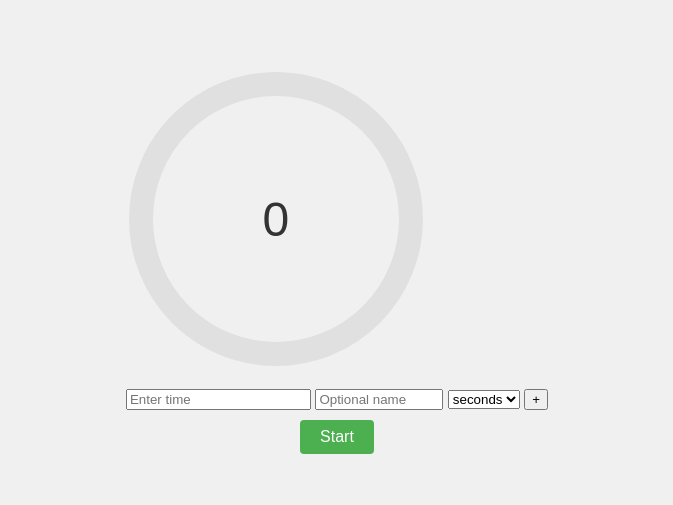
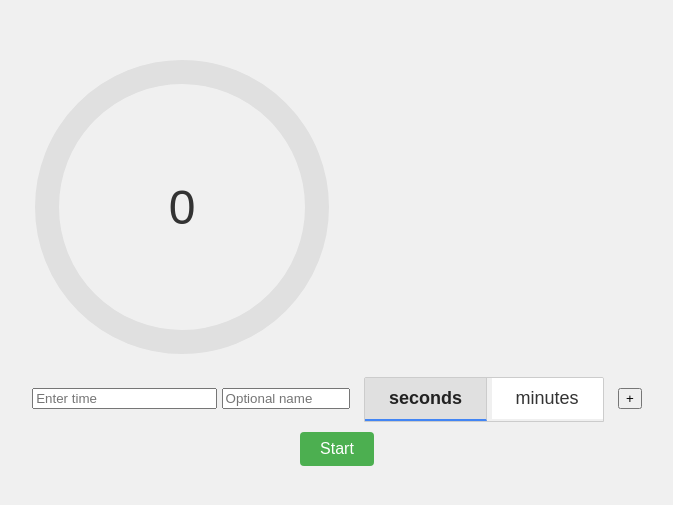
Before and after one commit to amaantootla/segment_timer, a website: page public/index.html in a window 1280 px wide. Shown: the part 129-634 px from the top of the page, without its empty margins (303-976 px from the left). Drawn offline with Linux system fonts and the light colour scheme.

Commit message:
tab toggle for time unit

```diff
--- a/public/index.html
+++ b/public/index.html
@@ -22,10 +22,10 @@
         <div class="controls">
             <input type="number" id="timer-value" placeholder="Enter time" min="1">
             <input type="text" id="timer-name" placeholder="Optional name" style="width:120px;">
-            <select id="timer-unit">
-                <option value="s">seconds</option>
-                <option value="m">minutes</option>
-            </select>
+            <div class="unit-toggle" id="unit-toggle">
+                <button type="button" class="unit-btn active" data-unit="s">seconds</button>
+                <button type="button" class="unit-btn" data-unit="m">minutes</button>
+            </div>
             <button id="add-timer-btn">+</button>
             <div id="timers-list" style="margin: 10px 0;"></div>
             <button id="start-btn">Start</button>
--- a/public/script.js
+++ b/public/script.js
@@ -21,6 +21,8 @@ document.addEventListener('DOMContentLoaded', () => {
     let timerDone = false;
     let results = [];
     let running = false;
+    let selectedUnit = 's';
+    const unitToggle = document.getElementById('unit-toggle');
 
     timerProgress.style.strokeDasharray = circumference;
     timerProgress.style.strokeDashoffset = circumference;
@@ -48,6 +50,16 @@ document.addEventListener('DOMContentLoaded', () => {
         }
     }
 
+    if (unitToggle) {
+        unitToggle.addEventListener('click', (e) => {
+            if (e.target.classList.contains('unit-btn')) {
+                document.querySelectorAll('.unit-btn').forEach(btn => btn.classList.remove('active'));
+                e.target.classList.add('active');
+                selectedUnit = e.target.getAttribute('data-unit');
+            }
+        });
+    }
+
     function startNextTimer() {
         if (currentTimerIndex >= timers.length) {
             timeLeft.textContent = '0';
@@ -58,7 +70,8 @@ document.addEventListener('DOMContentLoaded', () => {
             startBtn.disabled = false;
             addTimerBtn.disabled = false;
             timerValue.disabled = false;
-            timerUnit.disabled = false;
+            // Enable unit toggle buttons
+            document.querySelectorAll('.unit-btn').forEach(btn => btn.disabled = false);
             timerName.disabled = false;
             timers = [];
             renderTimersList();
@@ -88,8 +101,8 @@ document.addEventListener('DOMContentLoaded', () => {
 
     addTimerBtn.addEventListener('click', () => {
         let value = parseInt(timerValue.value);
-        let unit = timerUnit.value;
         let name = timerName.value.trim();
+        let unit = selectedUnit;
         if (!isNaN(value) && value > 0) {
             if (unit === 'm') value = value * 60;
             timers.push({ duration: value, name });
@@ -110,7 +123,8 @@ document.addEventListener('DOMContentLoaded', () => {
                 startBtn.classList.add('stop-btn');
                 addTimerBtn.disabled = true;
                 timerValue.disabled = true;
-                timerUnit.disabled = true;
+                // Disable unit toggle buttons
+                document.querySelectorAll('.unit-btn').forEach(btn => btn.disabled = true);
                 timerName.disabled = true;
                 resultsDiv.innerHTML = '';
                 renderTimersList();
@@ -127,7 +141,8 @@ document.addEventListener('DOMContentLoaded', () => {
             startBtn.disabled = false;
             addTimerBtn.disabled = false;
             timerValue.disabled = false;
-            timerUnit.disabled = false;
+            // Enable unit toggle buttons
+            document.querySelectorAll('.unit-btn').forEach(btn => btn.disabled = false);
             timerName.disabled = false;
             doneBtn.style.display = 'none';
             timeLeft.textContent = '0';
--- a/public/styles.css
+++ b/public/styles.css
@@ -97,3 +97,35 @@ body {
 #done-btn:hover {
     background-color: #388e3c;
 }
+
+.unit-toggle {
+    display: inline-block;
+    vertical-align: middle;
+    border: 1px solid #ccc;
+    border-radius: 2px 2px 0 0;
+    overflow: hidden;
+    margin: 0 10px 0 10px;
+}
+
+.unit-btn {
+    background: #fff;
+    border: none;
+    outline: none;
+    padding: 10px 24px;
+    font-size: 18px;
+    color: #333;
+    cursor: pointer;
+    border-right: 1px solid #ccc;
+    transition: background 0.2s;
+}
+
+.unit-btn:last-child {
+    border-right: none;
+}
+
+.unit-btn.active {
+    background: #e0e0e0;
+    border-bottom: 2px solid #4285f4;
+    color: #222;
+    font-weight: bold;
+}
```
